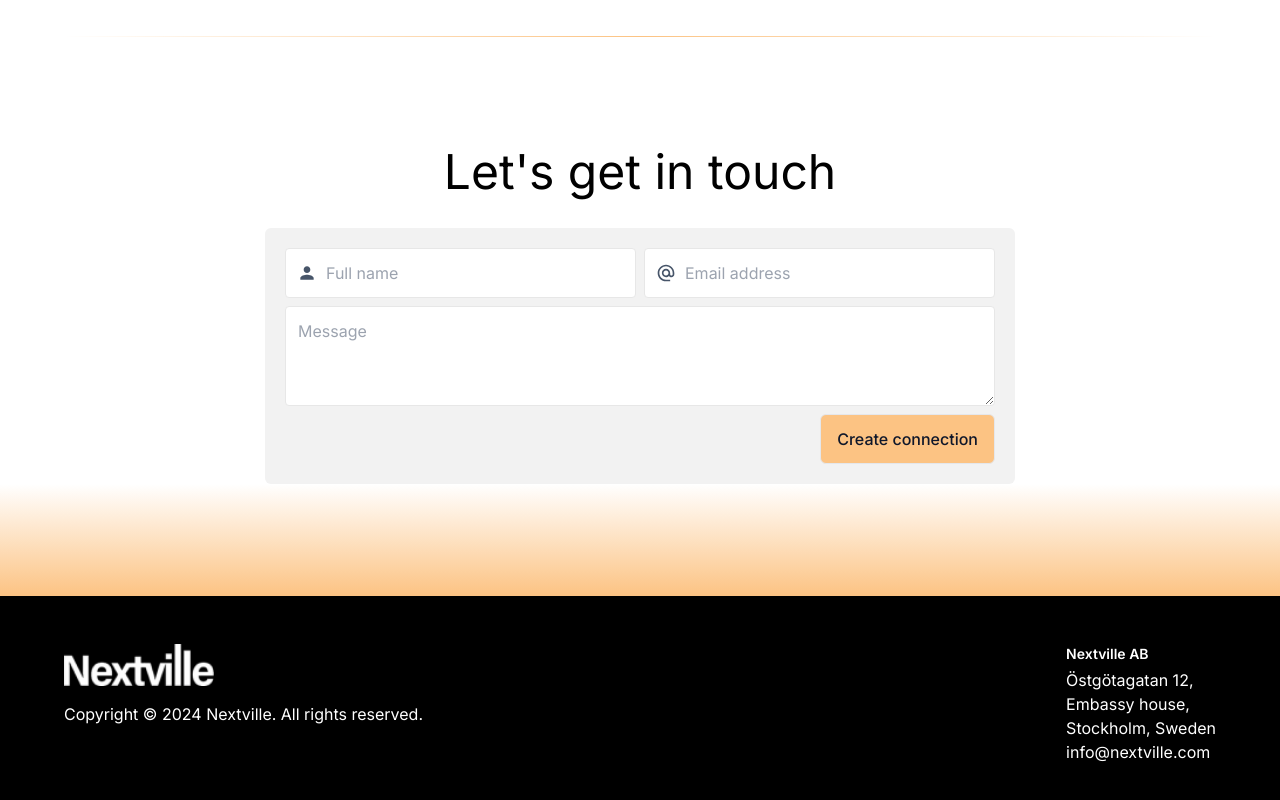
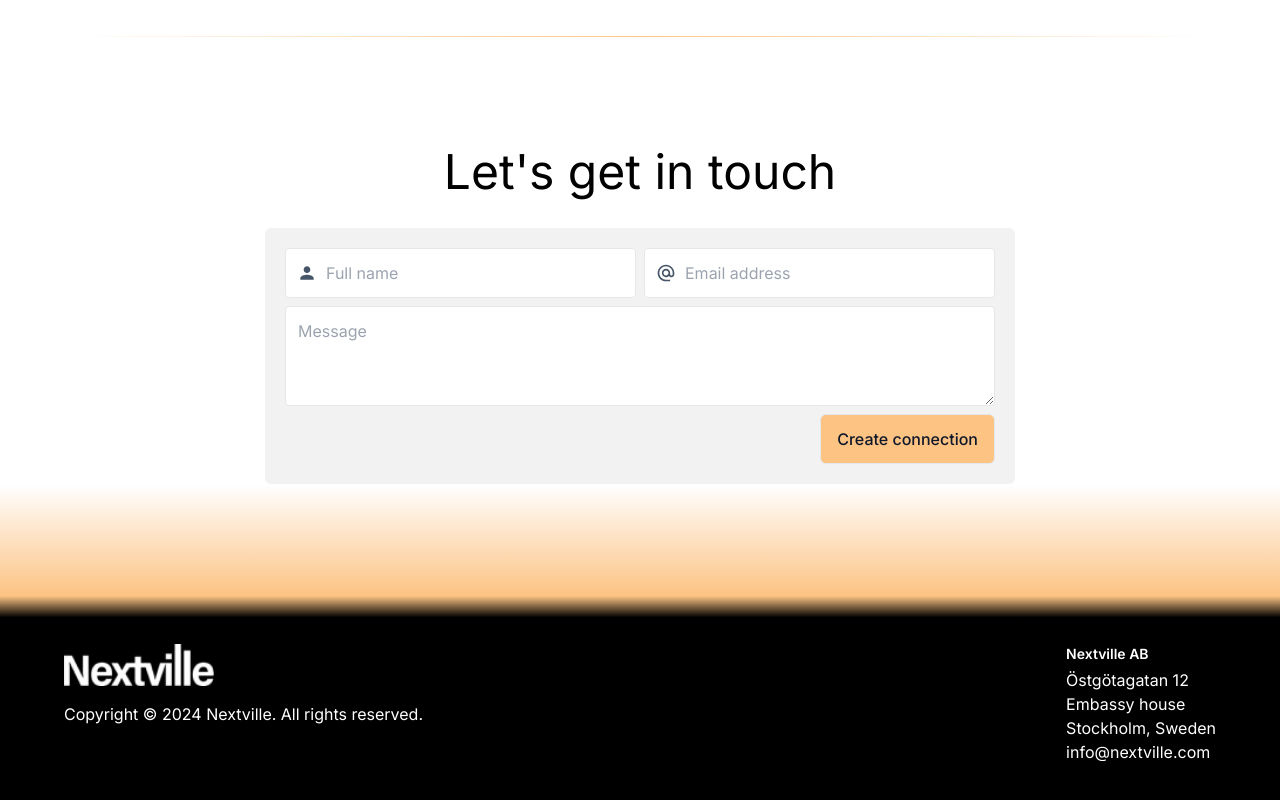
Before and after one commit to Poxie/nextville, a Next.js app: page / in a window 1280 px wide. Shown: the part 4771-5571 px from the top of the page. Built offline with nearby package versions, Linux system fonts and the light colour scheme.

Commit message:
remove commas

```diff
--- a/components/footer/index.tsx
+++ b/components/footer/index.tsx
@@ -3,7 +3,7 @@ import logo from "@/assets/imgs/logo.png";
 
 export default function Footer() {
     return(
-        <footer className="py-12 bg-dark text-light">
+        <footer className="py-12  text-light bg-gradient-to-t from-black via-black to-[#FCC383] from-80% w-full">
             <div className="main-width flex flex-col md:flex-row justify-between gap-8">
                 <div className="flex flex-col gap-4">
                     <Image
@@ -21,10 +21,10 @@ export default function Footer() {
                         Nextville AB
                     </span>
                     <span>
-                        Östgötagatan 12,
+                        Östgötagatan 12
                     </span>
                     <span>
-                        Embassy house,
+                        Embassy house
                     </span>
                     <span>
                         Stockholm, Sweden
```
